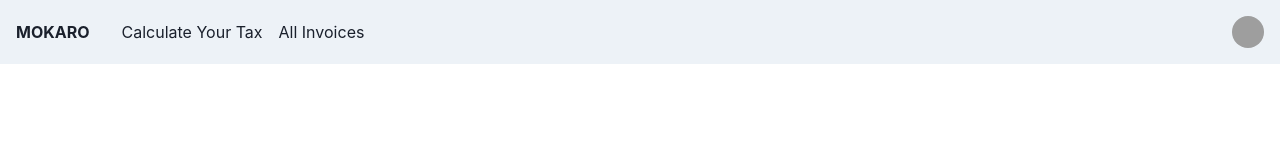
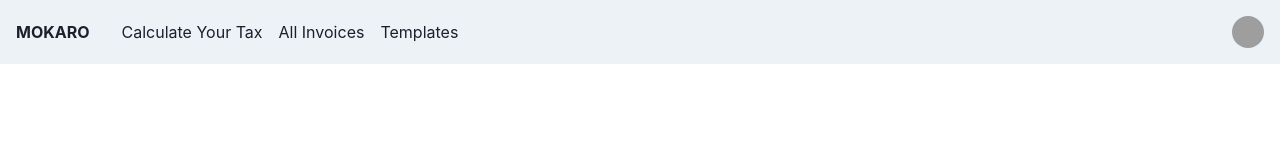
Before and after one commit to sandeshjadhav5/mokaro, a React (Create React App) app in the folder client/: page / in a window 1280 px wide. Shown: the top 160 px of the page. Built offline with nearby package versions, Linux system fonts and the light colour scheme; grey boxes are pictures that could not be loaded; what @react-pdf/renderer would draw is missing.

Commit message:
added template routes

```diff
--- a/client/src/Components/Navbar.tsx
+++ b/client/src/Components/Navbar.tsx
@@ -53,6 +53,7 @@ export default function Navbar() {
           <HStack as={"nav"} spacing={4} display={{ base: "none", md: "flex" }}>
             <Link to="/calculate">Calculate Your Tax</Link>
             <Link to="/invoices">All Invoices</Link>
+            <Link to="/templates">Templates</Link>
           </HStack>
         </HStack>
         <Flex alignItems={"center"}>
@@ -85,6 +86,7 @@ export default function Navbar() {
           <Stack as={"nav"} spacing={4}>
             <Link to="/calculate">Calculate Your Tax</Link>
             <Link to="/invoices">All Invoices</Link>
+            <Link to="/templates"></Link>
           </Stack>
         </Box>
       ) : null}
```
